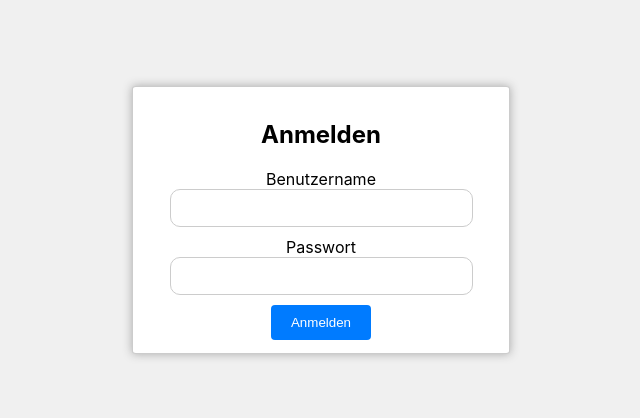
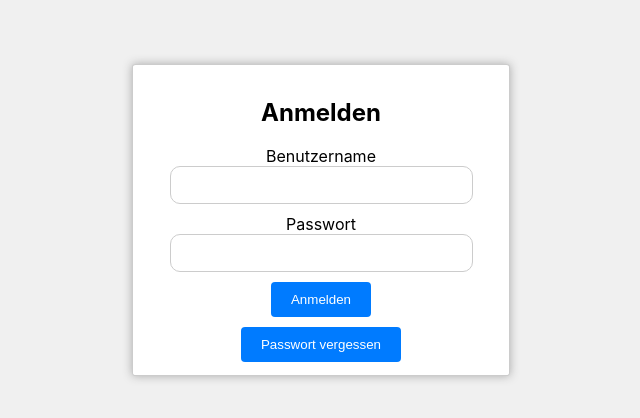
Before and after one commit to Projekt-IU/Projekt, a React (Create React App) app: page /login in a window 1280 px wide. Shown: the part 180-598 px from the top of the page, without its empty margins (319-959 px from the left). Built offline with nearby package versions, Linux system fonts and the light colour scheme.

Commit message:
Passwort vergessen Funktion auf Login Seite eingefügt und CSS angepasst

```diff
--- a/src/App.js
+++ b/src/App.js
@@ -2,7 +2,7 @@
 import './App.css';
 import React from 'react';
 import {BrowserRouter as Router,} from 'react-router-dom'; // Importieren Sie das Routing-Modul
-import AppRoutes from "./routes";
+import AppRoutes from "./routes/Router";
 
 
 
--- a/src/components/Login.js
+++ b/src/components/Login.js
@@ -1,10 +1,8 @@
-import React, {Component,} from 'react';
+import React, { Component } from 'react';
 import './styles/Login.css';
 import axios from "axios";
-import {Navigate} from "react-router-dom";
+import { Navigate } from "react-router-dom";
 import User from "./User";
-
-
 
 class Login extends Component {
     constructor() {
@@ -12,17 +10,16 @@ class Login extends Component {
         this.state = {
             username: '',
             password: '',
+            email: '',  // Für Passwort vergessen
+            showForgotPasswordDialog: false,  // Für Passwort vergessen Dialog
             loggedIn: false,
-            error: '',
-
+            error: ''
         };
     }
-
 
     handleChange = (e) => {
         this.setState({ [e.target.name]: e.target.value });
     };
-
 
     handleSubmit = (e) => {
         e.preventDefault();
@@ -62,11 +59,25 @@ class Login extends Component {
 
     };
 
+
+    handleForgotPassword = () => {
+        this.setState({ showForgotPasswordDialog: true });
+    };
+
+    handleSendEmail = () => {
+        axios.post('http://localhost:8080/api/forgotpw', { email: this.state.email })
+            .then(response => {
+                alert('E-Mail gesendet');
+                this.setState({ showForgotPasswordDialog: false });
+            })
+            .catch(error => {
+                alert('Fehler beim Senden der E-Mail');
+            });
+    };
+
     render() {
-
-        if (User.loggedIn) {
-            // Weiterleitung zur anderen Seite, bei erfolgreicher anmeldung
-            return <Navigate to= "/UserComponents" />;
+        if (this.state.loggedIn) {
+            return <Navigate to="/UserComponents" />;
         }
 
         return (
@@ -99,6 +110,27 @@ class Login extends Component {
                         {this.state.error && <p className="error">{this.state.error}</p>} {/* Fehlermeldung anzeigen */}
                         <button type="submit" className="login-button">Anmelden</button>
                     </form>
+                    <button onClick={this.handleForgotPassword} className="forgot-password-button">Passwort vergessen</button>
+
+                    {/* Passwort vergessen Dialog */}
+                    {this.state.showForgotPasswordDialog && (
+                        <div className="overlay">
+                        <div className="forgot-password-dialog">
+                            <h3>Passwort vergessen</h3>
+                            <label htmlFor="email">E-Mail-Adresse: </label>
+                            <input
+                                type="email"
+                                id="email"
+                                name="email"
+                                className="PWforgot-input"
+                                value={this.state.email}
+                                onChange={this.handleChange}
+                            />
+                            <button onClick={this.handleSendEmail} className="forgot-password-button">Senden</button>
+                        </div>
+                        </div>
+                    )}
+
                 </div>
             </div>
         );
--- a/src/components/styles/Login.css
+++ b/src/components/styles/Login.css
@@ -46,3 +46,62 @@
 .login-button:hover {
     background-color: #0056b3;
 }
+
+.forgot-password-button {
+    background-color: #007bff;
+    color: white;
+    border: none;
+    border-radius: 4px;
+    padding: 10px 20px;
+    cursor: pointer;
+    margin-top: 10px;
+    transition: background-color 1.1s;
+}
+.overlay {
+    background-color: #f0f0f0; /* Opazität auf 0.5 reduziert */
+    position: fixed;
+    top: 0;
+    left: 0;
+    right: 0;
+    bottom: 0;
+    display: flex;
+    justify-content: center;
+    align-items: center;
+    z-index: 999;
+}
+
+.forgot-password-dialog {
+    background-color: #fff;
+    border: 1px solid #ccc;
+    padding: 1%;
+    box-shadow: 0px 0px 10px 0px #aaa;
+    width: 350px; /* An die Größe der Anmeldeform angepasst */
+
+    border-radius: 1%;
+    text-align: center;
+}
+
+.forgot-password-button {
+    background-color: #007bff;
+    color: white;
+    border: none;
+    border-radius: 4px;
+    padding: 10px 20px;
+    cursor: pointer;
+    transition: background-color 1.1s;
+}
+.PWforgot-input{
+
+    width: 80%;
+    padding: 3%;
+    margin-top: 6px;
+    margin-bottom: 1px;
+    border: 1px solid #ccc;
+    border-radius: 10px;
+    transition: border-color 0.9s;
+
+}
+
+.forgot-password-button:hover {
+    background-color: #0056b3;
+}
```
Also changed, not shown: src/routes/Router.js (renamed from src/routes/index.js), 1 other file (tests, documents, lock files or other folders). Lines whose indentation alone changed are shown as unchanged.
